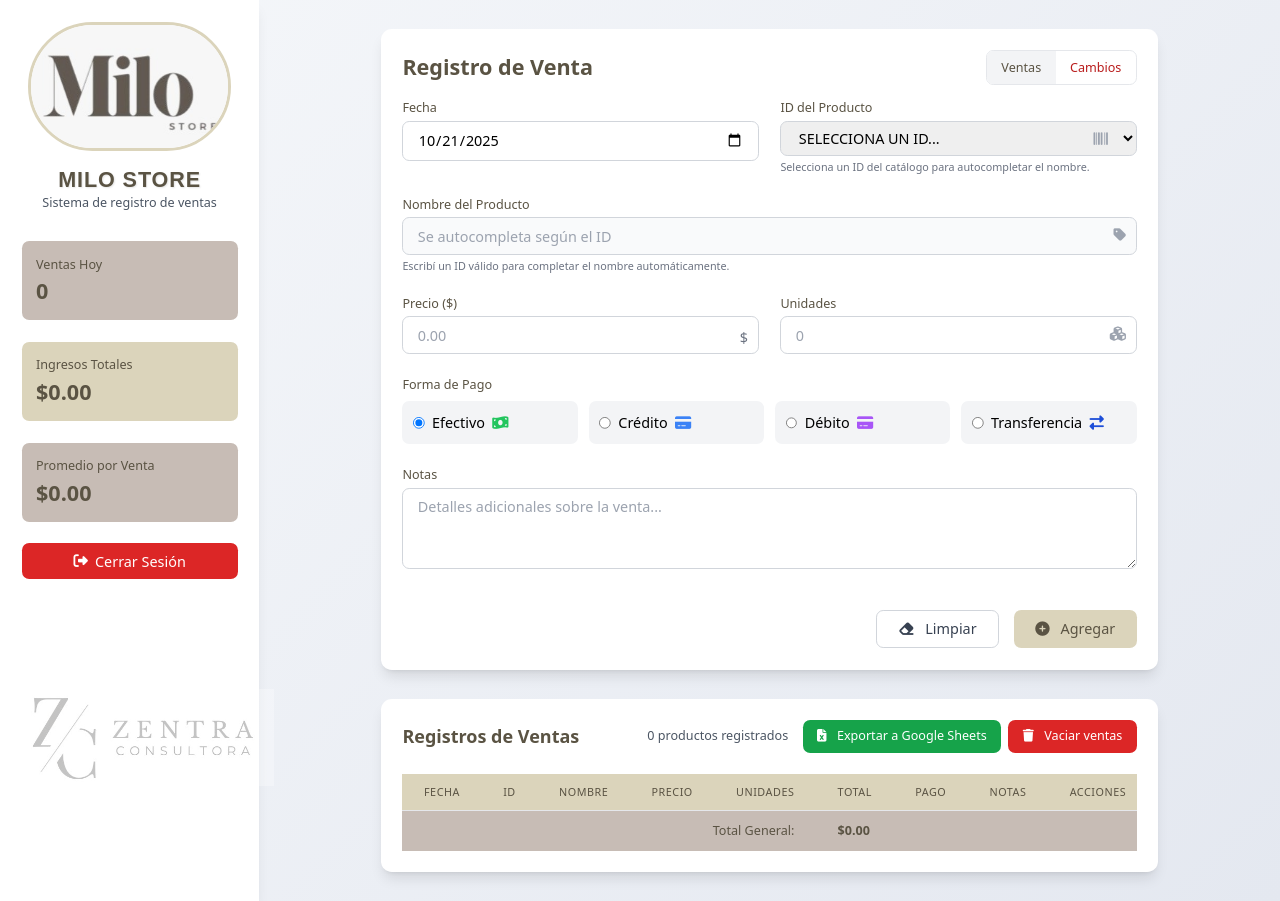
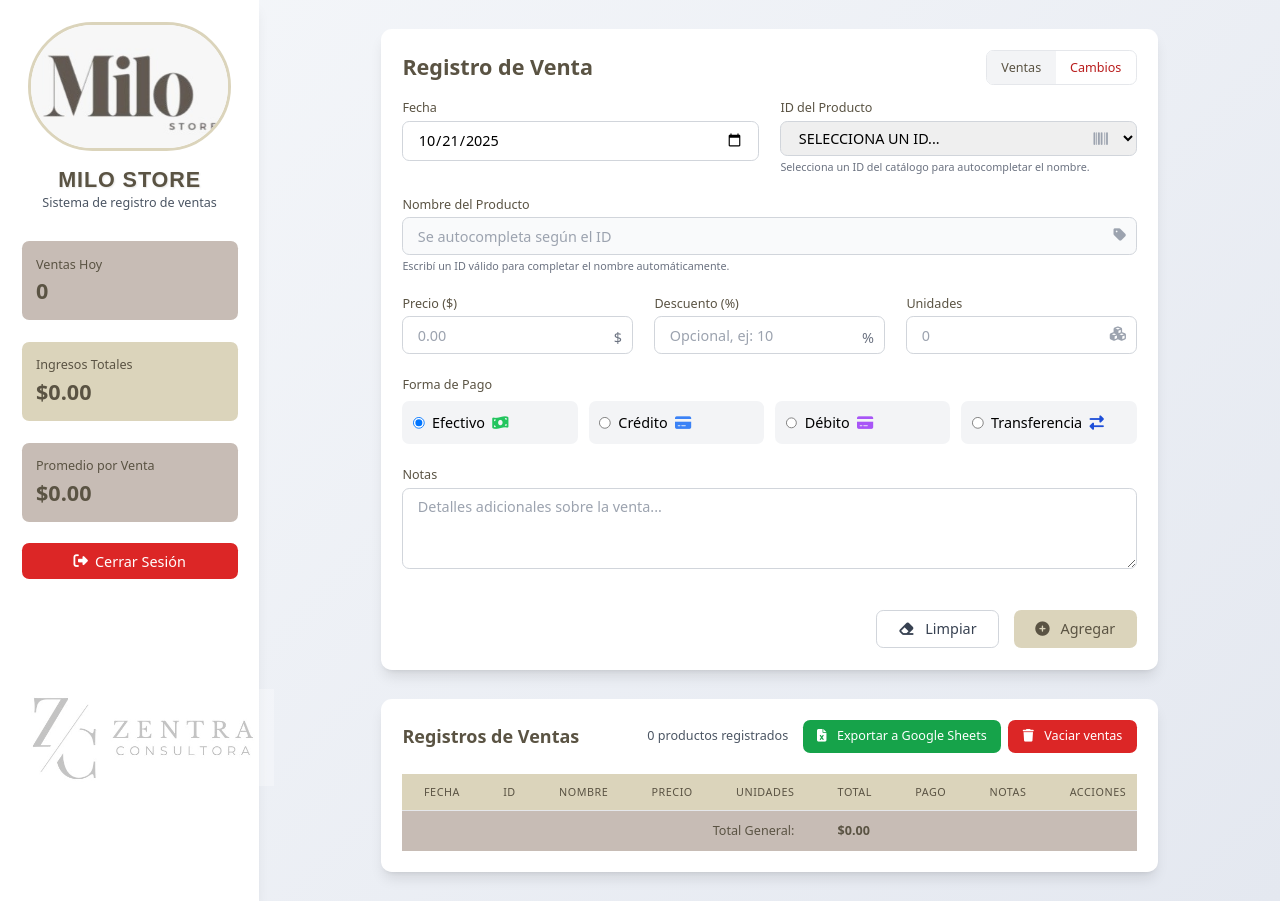
Before and after one commit to MaateoSuar/Milo-Py, a Flask app: page / in a window 1280 px wide. Run offline with Flask 3, Linux system fonts and the light colour scheme; a user stored in the database is signed in; some libraries are stand-ins or nearby versions.

Commit message:
Descuento aplicado

```diff
--- a/static/app.js
+++ b/static/app.js
@@ -25,6 +25,8 @@ document.addEventListener('DOMContentLoaded', () => {
     const ventasTable = document.getElementById('ventasTable');
     const ventasBody = document.getElementById('ventasBody');
     const totalVentas = document.getElementById('totalVentas');
+    const inputDescuento = document.getElementById('descuento');
+    const descuentoGroup = document.getElementById('descuentoGroup');
     // Tabs y tarjeta
     const tabVenta = document.getElementById('tabVenta');
     const tabCambio = document.getElementById('tabCambio');
@@ -53,6 +55,9 @@ document.addEventListener('DOMContentLoaded', () => {
             if (inputNotas && (!inputNotas.value || !inputNotas.value.startsWith(NOTAS_PLACEHOLDER_CAMBIO))) {
                 inputNotas.value = NOTAS_PLACEHOLDER_CAMBIO;
             }
+            // Ocultar descuento en Cambios y limpiar su valor
+            if (descuentoGroup) descuentoGroup.classList.add('hidden');
+            if (inputDescuento) inputDescuento.value = '';
             // Título del formulario
             if (formTitle) formTitle.textContent = 'Cambio de Venta';
         } else {
@@ -67,6 +72,8 @@ document.addEventListener('DOMContentLoaded', () => {
             if (inputNotas && inputNotas.value === NOTAS_PLACEHOLDER_CAMBIO) {
                 inputNotas.value = '';
             }
+            // Mostrar descuento en Ventas
+            if (descuentoGroup) descuentoGroup.classList.remove('hidden');
             // Título del formulario
             if (formTitle) formTitle.textContent = 'Registro de Venta';
         }
@@ -319,6 +326,7 @@ document.addEventListener('DOMContentLoaded', () => {
             fechaField.value = today;
         }
         inputNombre.value = '';
+        if (inputDescuento) inputDescuento.value = '';
         editIndex = null;
         setHelper('Formulario limpiado. Selecciona un ID del catálogo.', true);
         inputID.focus();
@@ -420,6 +428,19 @@ document.addEventListener('DOMContentLoaded', () => {
 
         let precio = parseFloat(precioValue);
         let unidades = parseInt(unidadesValue);
+        // Aplicar descuento (%) SOLO en Ventas
+        if (!isCambio) {
+            let descuentoPct = 0;
+            if (inputDescuento && inputDescuento.value !== '') {
+                const d = parseFloat(inputDescuento.value);
+                if (!isNaN(d) && isFinite(d)) {
+                    descuentoPct = Math.min(100, Math.max(0, d));
+                }
+            }
+            if (!isNaN(precio) && isFinite(precio) && descuentoPct > 0) {
+                precio = +(precio * (1 - (descuentoPct / 100))).toFixed(2);
+            }
+        }
         if (isCambio) {
             unidades = -Math.abs(unidades);
         }
--- a/templates/index.html
+++ b/templates/index.html
@@ -117,7 +117,7 @@
                         <p id="idHelper" class="mt-1 text-xs text-gray-500">Escribí un ID válido para completar el nombre automáticamente.</p>
                     </div>
 
-                    <div class="grid grid-cols-1 md:grid-cols-2 gap-6">
+                    <div class="grid grid-cols-1 md:grid-cols-3 gap-6">
                         <!-- Precio -->
                         <div>
                             <label for="precio" class="block text-sm font-medium primary-text mb-1">Precio ($)</label>
@@ -126,6 +126,17 @@
                                     class="w-full px-4 py-2 border border-gray-300 rounded-lg input-focus focus:outline-none"
                                     placeholder="0.00" required>
                                 <span class="absolute right-3 top-3 text-gray-500">$</span>
+                            </div>
+                        </div>
+
+                        <!-- Descuento (%) -->
+                        <div id="descuentoGroup">
+                            <label for="descuento" class="block text-sm font-medium primary-text mb-1">Descuento (%)</label>
+                            <div class="relative">
+                                <input type="number" id="descuento" name="descuento" min="0" max="100" step="1"
+                                    class="w-full px-4 py-2 border border-gray-300 rounded-lg input-focus focus:outline-none"
+                                    placeholder="Opcional, ej: 10">
+                                <span class="absolute right-3 top-3 text-gray-500">%</span>
                             </div>
                         </div>
 
```
